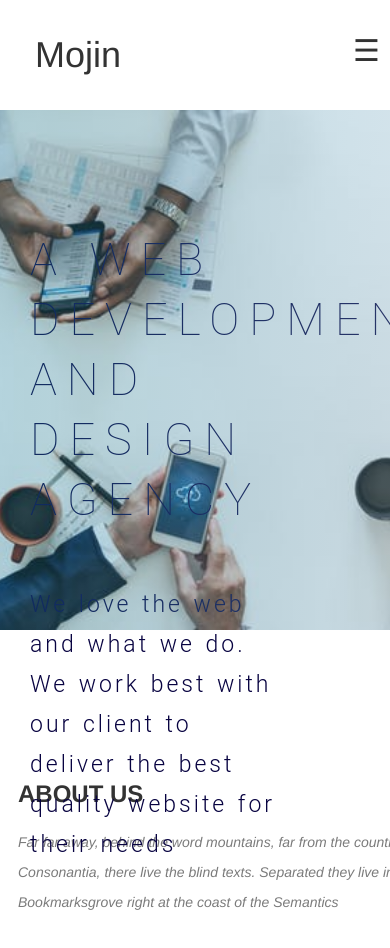
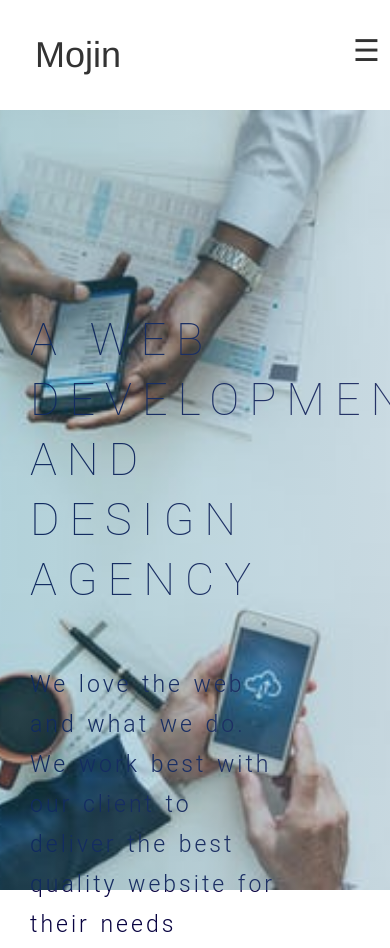
Before and after one commit to Kodecheff/KhalDev, a plain HTML site: page index.html in a window 390 px wide. Shown: the top 948 px of the page. Drawn offline with Linux system fonts and the light colour scheme; files whose address does not match are found by name.

Commit message:
just work

```diff
--- a/style.css
+++ b/style.css
@@ -279,9 +279,9 @@ ul.nav li{
 }
 @media only screen and (max-width: 480px){
   #slider{
-    padding: 100px 0;
+    /* padding: 100px 0; */
   }
   #slider #slider-content{
-    max-width: 250px;
+    width: 250px;
   }
 }
```
